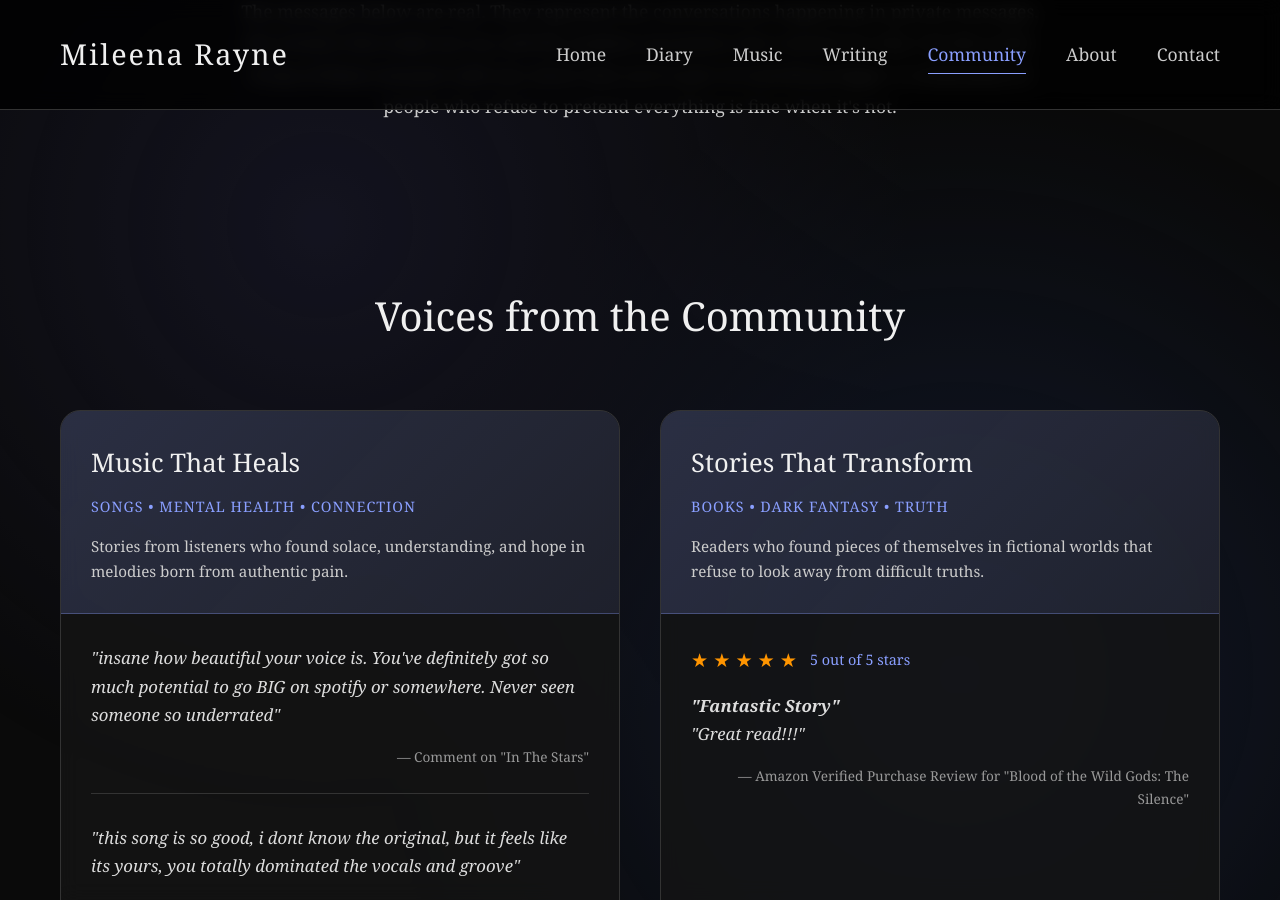
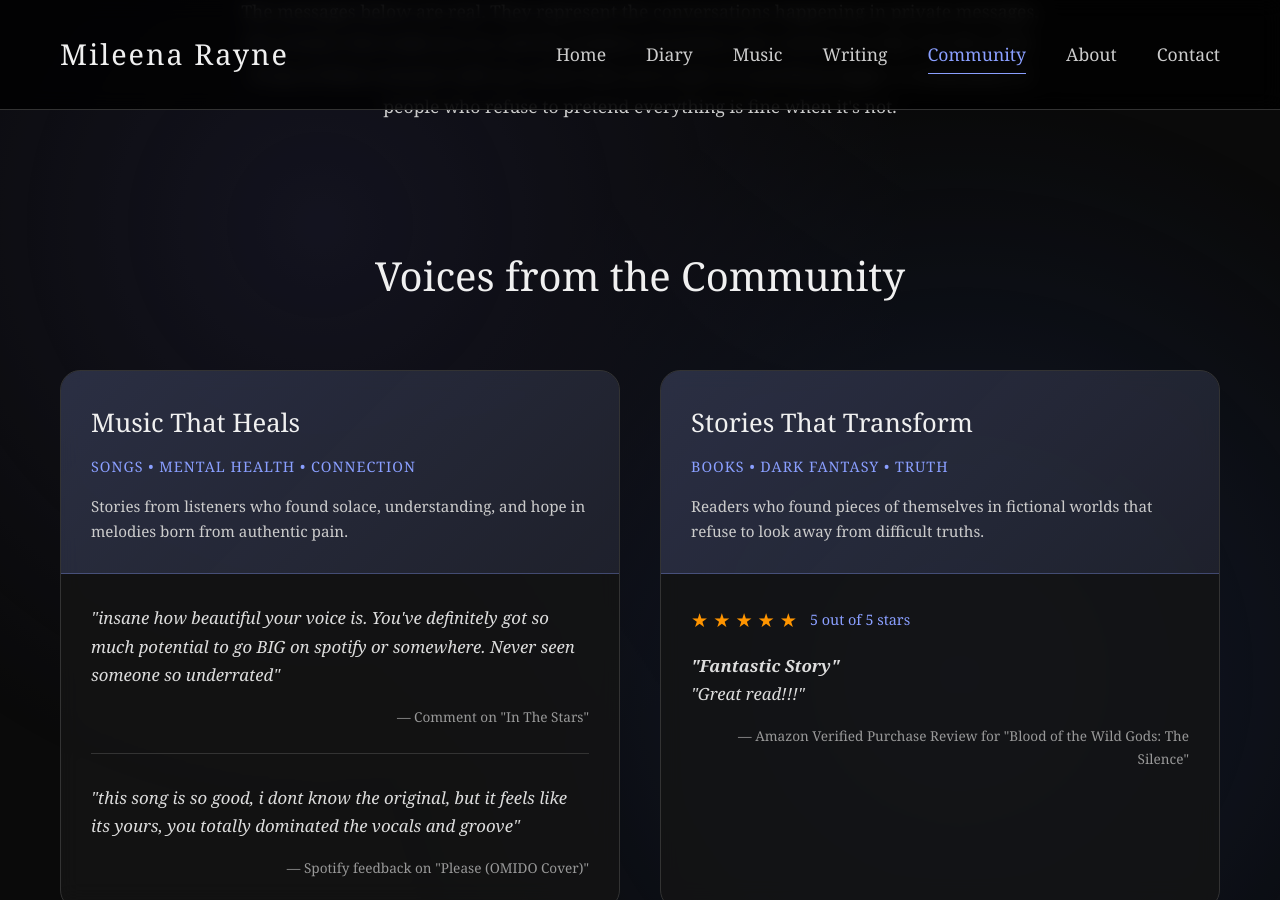
Before and after one commit to Mileena28/Mileena28.github.io, a Jekyll site: the page built from community.html, in a window 1280 px wide and 900 px high, scrolled down 4488 px. Built offline with Jekyll 4.4.1, drawn with Linux system fonts in a browser that asks for light colours.

Commit message:
Update community.html

```diff
--- a/community.html
+++ b/community.html
@@ -121,7 +121,7 @@ schema:
 
     .intro-section {
         max-width: 800px;
-        margin: 0 auto 80px auto;
+        margin: 0 auto 40px auto;
         text-align: center;
     }
 
@@ -770,7 +770,7 @@ schema:
         }
 
         .intro-section {
-            margin-bottom: 20px;
+            margin-bottom: 10px;
         }
 
         .section-title {
```
